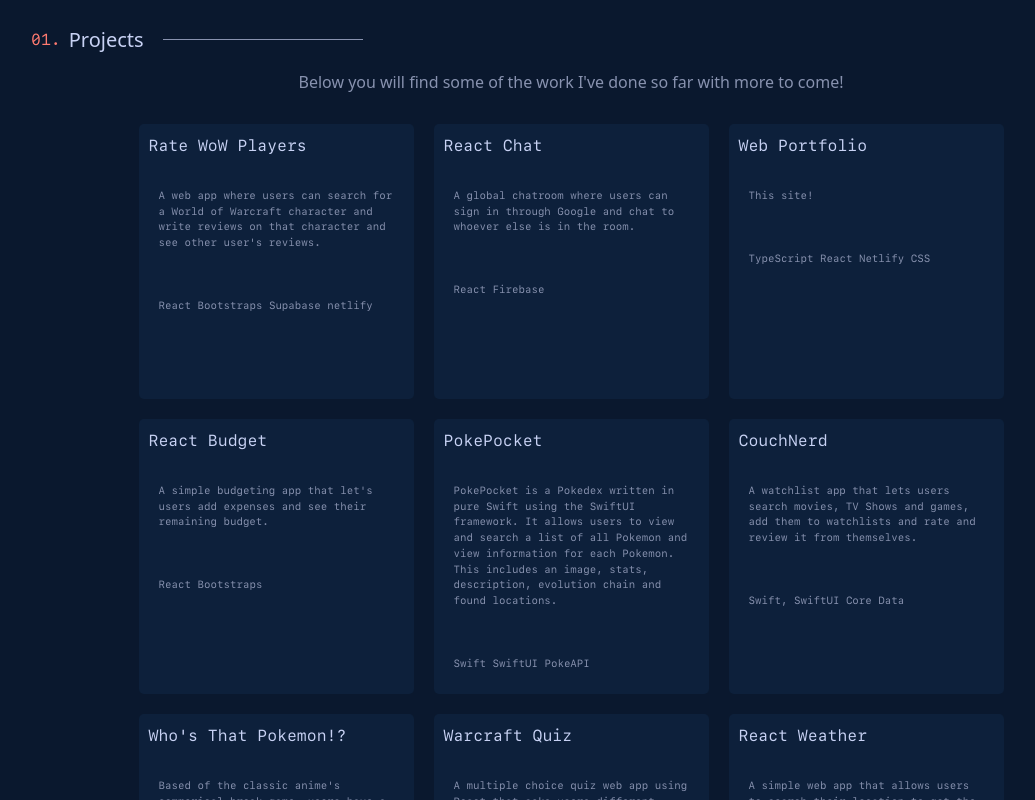
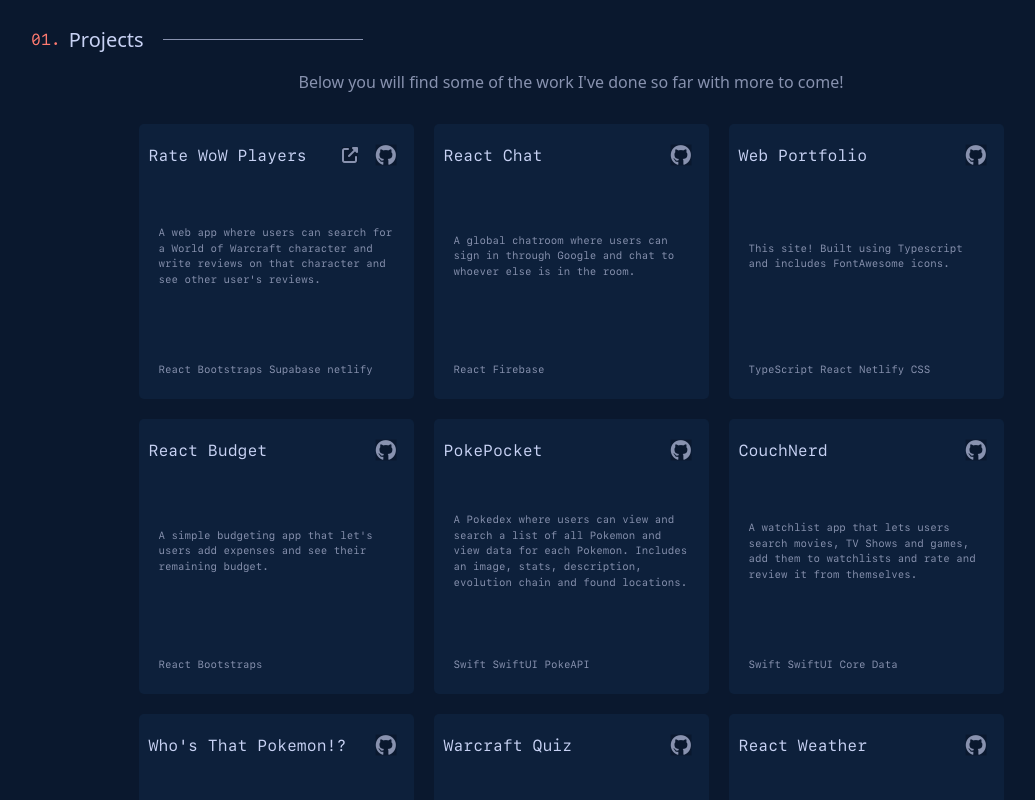
Before and after one commit to Jerryc95/portfolio, a React (Create React App) app: page / in a window 1280 px wide. Shown: the part 1480-2280 px from the top of the page, without its empty margins (139-1174 px from the left). Built offline with nearby package versions, Linux system fonts and the light colour scheme.

Commit message:
add project grid

```diff
--- a/public/index.html
+++ b/public/index.html
@@ -11,7 +11,7 @@
     />
     <link rel="apple-touch-icon" href="%PUBLIC_URL%/logo192.png" />
     <link rel="stylesheet" href="https://cdnjs.cloudflare.com/ajax/libs/font-awesome/4.7.0/css/font-awesome.min.css">
-
+    <script src="https://kit.fontawesome.com/6ae4ee666a.js" crossorigin="anonymous"></script>
 
     <!--
       manifest.json provides metadata used when your web app is installed on a
--- a/src/assets/projectItems.ts
+++ b/src/assets/projectItems.ts
@@ -17,7 +17,7 @@
   },
   {
     title: "Web Portfolio",
-    description: "This site!",
+    description: "This site! Built using Typescript and includes FontAwesome icons.",
     github: "https://github.com/Jerryc95/portfolio",
     link: "",
     stack: ["TypeScript", "React", "Netlify", "CSS"],
@@ -34,7 +34,7 @@
   {
     title: "PokePocket",
     description:
-      "PokePocket is a Pokedex written in pure Swift using the SwiftUI framework. It allows users to view and search a list of all Pokemon and view information for each Pokemon. This includes an image, stats, description, evolution chain and found locations.",
+      "A Pokedex where users can view and search a list of all Pokemon and view data for each Pokemon. Includes an image, stats, description, evolution chain and found locations.",
     github: "https://github.com/Jerryc95/PokePocket",
     link: "",
     stack: ["Swift", "SwiftUI", "PokeAPI"],
@@ -45,7 +45,7 @@
     description: "A watchlist app that lets users search movies, TV Shows and games, add them to watchlists and rate and review it from themselves.",
     github: "https://github.com/Jerryc95/CouchNerd",
     link: "",
-    stack: ["Swift, SwiftUI", "Core Data"],
+    stack: ["Swift", "SwiftUI", "Core Data"],
     cName: "project-card"
   },
   {
--- a/src/components/navBar/nav.css
+++ b/src/components/navBar/nav.css
@@ -55,7 +55,7 @@
 
 
 
-@media screen and (max-width: 760px) {
+/* @media screen and (max-width: 760px) {
     .navBarItems {
         position: relative;
     }
@@ -101,4 +101,4 @@
     Button {
         display: none;
     }
-}
+} */
--- a/src/components/projects/project.css
+++ b/src/components/projects/project.css
@@ -8,31 +8,52 @@
   font-family: SFMonoRegular;
   text-align: start;
   padding: 10px !important;
+  display: flex;
+  justify-content: space-between;
+  width:275px;
+  align-items: flex-start;
+  margin-top: 10px;
 }
-
-
 
 .card-description {
   font-family: SFMonoRegular;
   background: none;
-  text-align: start;
   font-size: 10.5px;
   padding: 20px;
 }
 
 .card-links {
+  background:none;
+  background-color: #0d203b;
+
 }
 
+ .card-link {
+    justify-content: end;
+    background:none;
+   color: #fff ;
+    padding: 10px;
+  }
+
+  .fa-brands {
+    scale: 1.3;
+  }
+
+  .fa-brands:hover {
+    color: #ff7a70;
+  }
+
+  .fa-solid:hover {
+    color: #ff7a70;
+  }
+
 .card-stacks {
-    background: none;
-    padding: 20px;
+  background: none;
+  padding: 20px;
 }
 
 .card-stack {
   font-family: SFMonoRegular;
   background: none;
-  text-align: start;
   font-size: 10.5px;
-  /* padding: 4px; */
-
 }
--- a/src/components/projects/project.tsx
+++ b/src/components/projects/project.tsx
@@ -2,18 +2,44 @@
 import "./project.css";
 
 interface projectProp {
-  title: String;
-  description: String;
-  github: String;
-  link?: String;
-  stack: String[];
+  title: string;
+  description: string;
+  github: string;
+  link: string;
+  stack: string[];
   cName: string;
 }
 
 const Project: React.FC<projectProp> = (props) => {
   return (
     <div className={props.cName}>
-      <div className="card-header">{props.title}</div>
+      <div className="card-header">
+        {props.title}
+        <div className="card-links">
+          {props.link !== "" ? (
+            <a
+              href={props.link}
+              className="card-link"
+              target="_blank"
+              rel="noopener noreferrer"
+            >
+              {""}
+              <i className="fa-solid fa-up-right-from-square"></i>
+            </a>
+          ) : (
+            <></>
+          )}
+          <a
+            href={props.github}
+            className="card-link"
+            target="_blank"
+            rel="noopener noreferrer"
+          >
+            {""}
+            <i className="fa-brands fa-github"></i>
+          </a>
+        </div>
+      </div>
       <div className="card-description">{props.description}</div>
       <div className="card-stacks">
         {props.stack.map((i) => (
--- a/src/components/projects/projects.css
+++ b/src/components/projects/projects.css
@@ -4,14 +4,11 @@
 }
 
 .projects-container {
-    /* grid-template-columns: repeat(1, 1fr);
-  display: grid; */
   column-gap: 50px;
   margin-left: 170px;
   margin-right: 30px;
   margin-top: 1px;
   margin-bottom: 100px;
-  /* grid-auto-rows: minmax(100px, auto); */
 }
 
 .projects-title {
@@ -61,16 +58,27 @@
 }
 
 .project-card {
+    display: flex;
     background-color: #0d203b;
     border-radius: 5px;
     width: 275px;
     height: 275px;
+    justify-content: space-between;
+    flex-direction: column;
+    align-items: flex-start;
 
 }
 
 .project-card:hover .card-header {
     color: #ff7a70 !important;
 }
+
+
+
+.project-card:hover {
+   transform: scale(1.05);
+}
+
 
 @media screen and (max-width: 760px) {
   .projects-container {
--- a/src/components/projects/projects.tsx
+++ b/src/components/projects/projects.tsx
@@ -8,15 +8,20 @@
     <div className="projects-container">
       <div className="projects-title">Projects</div>
       <div className="projects-content">
-        <div className="projects-body">Below you will find some of the work I've done so far with more to come!</div>
+        <div className="projects-body">
+          Below you will find some of the work I've done so far with more to
+          come!
+        </div>
         <div className="project-cards">
           {projectItems.map((project) => (
             <Project
               title={project.title}
               description={project.description}
               github={project.github}
+              link={project.link}
               stack={project.stack}
               cName={project.cName}
+
             />
           ))}
         </div>
```
